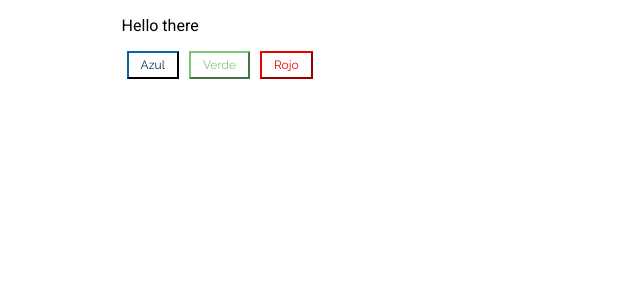
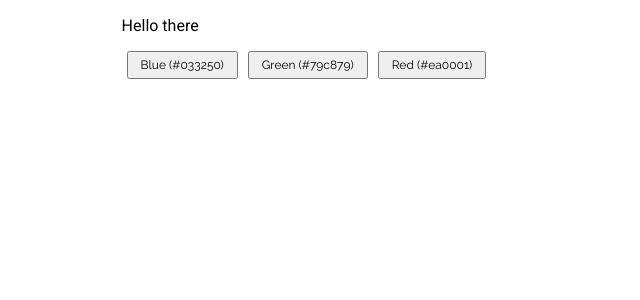
Before and after one commit to Kevuardo/Pruebas-ReactJS, a React (Create React App) app in the folder tutorial-app/: page / in a window 1280 px wide. Shown: the top 300 px of the page, without its empty margins (0-640 px from the left). Built offline with nearby package versions, Linux system fonts and the light colour scheme.

Commit message:
Translation
Changed variable names and texts from Spanish to English

```diff
--- a/tutorial-app/src/index.css
+++ b/tutorial-app/src/index.css
@@ -1,7 +1,7 @@
 :root {
-  --azul: #033250;
-  --verde: #79c879;
-  --rojo: #ea0001;
+  --blue: #033250;
+  --green: #79c879;
+  --red: #ea0001;
 }
 
 html,
@@ -11,7 +11,7 @@ body {
   font-family: 'Roboto', sans-serif;
 }
 
-.boton-personalizado {
+.custom-button {
   padding: 5px 12px;
   transition: all 0.2s linear;
   margin: 0px 5px;
@@ -19,38 +19,38 @@ body {
   font-size: 12px;
 }
 
-#azul {
+#blue-button {
   background-color: #ffffff;
-  color: var(--azul);
-  border-color: var(--azul);
+  color: var(--blue);
+  border-color: var(--blue);
 }
 
-#azul:hover {
-  background-color: var(--azul);
-  border-color: var(--azul);
+#blue-button:hover {
+  background-color: var(--blue);
+  border-color: var(--blue);
   color: #ffffff;
 }
 
-#verde {
+#green-button {
   background-color: #ffffff;
-  color: var(--verde);
-  border-color: var(--verde);
+  color: var(--green);
+  border-color: var(--green);
 }
 
-#verde:hover {
-  background-color: var(--verde);
-  border-color: var(--verde);
+#green-button:hover {
+  background-color: var(--green);
+  border-color: var(--green);
   color: #ffffff;
 }
 
-#rojo {
+#red-button {
   background-color: #ffffff;
-  color: var(--rojo);
-  border-color: var(--rojo);
+  color: var(--red);
+  border-color: var(--red);
 }
 
-#rojo:hover {
-  background-color: var(--rojo);
-  border-color: var(--rojo);
+#red-button:hover {
+  background-color: var(--red);
+  border-color: var(--red);
   color: #ffffff;
 }
--- a/tutorial-app/src/index.js
+++ b/tutorial-app/src/index.js
@@ -1,15 +1,21 @@
 import React from 'react';
 import ReactDOM from 'react-dom';
 import './index.css';
-// import App from '';
+// import App from './components/App';
 
-const parrafo = (
+const paragraph = (
   <div>
     <p>Hello there</p>
-    <button class="boton-personalizado" id="azul">Azul</button>
-    <button class="boton-personalizado" id="verde">Verde</button>
-    <button class="boton-personalizado" id="rojo">Rojo</button>
+    <button class="custom-button" id="blue">
+      Blue (#033250)
+    </button>
+    <button class="custom-button" id="green">
+      Green (#79c879)
+    </button>
+    <button class="custom-button" id="red">
+      Red (#ea0001)
+    </button>
   </div>
 );
 
-ReactDOM.render(parrafo, document.getElementById('root'));
+ReactDOM.render(paragraph, document.getElementById('root'));
```
